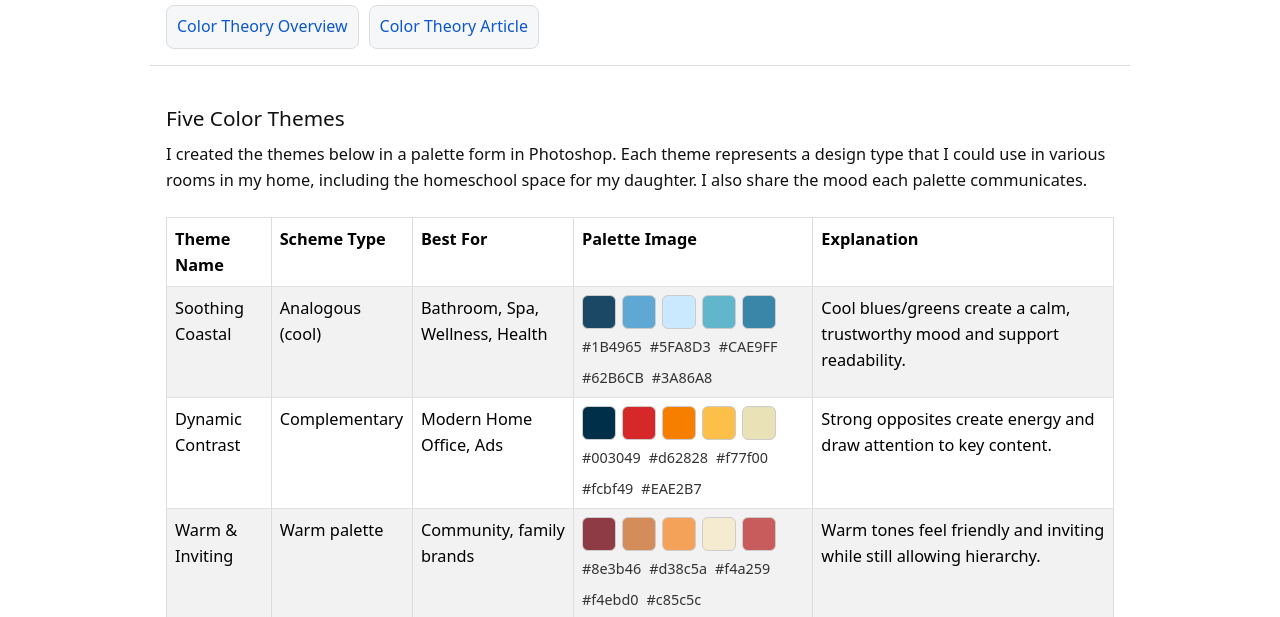
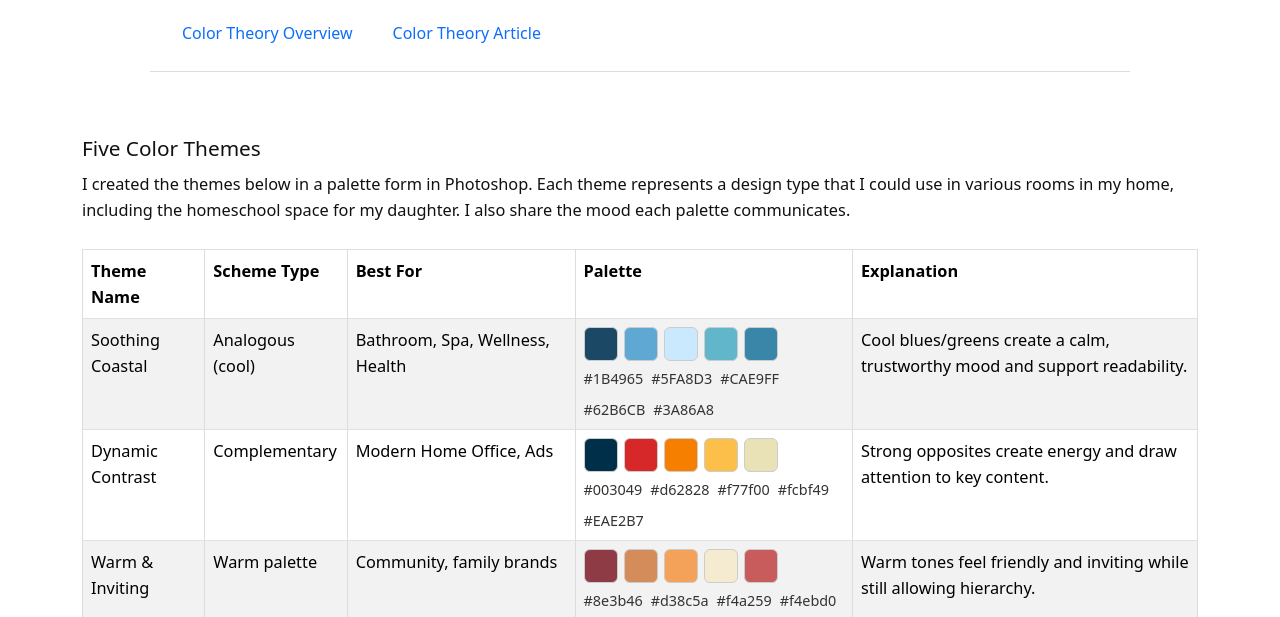
Before and after one commit to acastanon0816-blip/portfoliobootstrap, a plain HTML site: page color-themes.html in a window 1280 px wide. Shown: the part 129-746 px from the top of the page. Drawn offline with nearby package versions, Linux system fonts and the light colour scheme.

Commit message:
test corrections

```diff
--- a/color-themes.html
+++ b/color-themes.html
@@ -56,29 +56,32 @@
   </div>
 </nav>
 
-      <nav aria-label="Color Theory Sub Navigation">
-        <ul>
-          <li><a href="color-theory.html">Color Theory Overview</a></li>
-          <li><a href="color-theory-article.html">Color Theory Article</a></li>
+      <nav aria-label="Color Theory Sub Navigation" class="mt-3">
+  <ul class="nav nav-pills gap-2">
+    <li class="nav-item">
+      <a class="nav-link" href="color-theory.html">Color Theory Overview</a>
+    </li>
+    <li class="nav-item">
+      <a class="nav-link" href="color-theory-article.html">Color Theory Article</a>
+    </li>
   </ul>
 </nav>
     </header>
 
-    <main>
+    <main class="container my-4">
       <h2>Five Color Themes</h2>
       <p>
         I created the themes below in a palette form in Photoshop. Each theme represents a design type that I could use in various rooms
         in my home, including the homeschool space for my daughter. I also share the mood each palette communicates.
       </p>
-
+   <div class="table-responsive">
   <table class="table table-striped table-bordered align-middle">
-        <div class="container my-4"></div>
     <thead>
       <tr>
         <th>Theme Name</th>
         <th>Scheme Type</th>
         <th>Best For</th>
-            <th>Palette Image</th>
+        <th>Palette</th>
         <th>Explanation</th>
       </tr>
     </thead>
@@ -105,6 +108,7 @@
         </td>
         <td>Cool blues/greens create a calm, trustworthy mood and support readability.</td>
       </tr>
+
       <tr>
         <td>Dynamic Contrast</td>
         <td>Complementary</td>
@@ -127,6 +131,7 @@
         </td>
         <td>Strong opposites create energy and draw attention to key content.</td>
       </tr>
+
       <tr>
         <td>Warm &amp; Inviting</td>
         <td>Warm palette</td>
@@ -149,6 +154,7 @@
         </td>
         <td>Warm tones feel friendly and inviting while still allowing hierarchy.</td>
       </tr>
+
       <tr>
         <td>Minimally Modern</td>
         <td>Neutral + accent</td>
@@ -169,8 +175,9 @@
             <span>#2d6a4f</span>
           </div>
         </td>
-            <td>Neutrals keep the design clean; one accent color adds emphasis. For kitchens or bathrooms a metallic accent adds another texture.</td>
+        <td>Neutrals keep the design clean; one accent color adds emphasis.</td>
       </tr>
+
       <tr>
         <td>Primary Fun</td>
         <td>Triadic</td>
@@ -195,13 +202,13 @@
       </tr>
     </tbody>
   </table>
+</div>
     </main>
 
     <footer>
       <p><a href="color-theory.html">Back to Color Theory Overview</a></p>
       <p>&copy; 2026</p>
     </footer>
-    <script src="js/site.js"></script>
     <script src="https://cdn.jsdelivr.net/npm/bootstrap@5.3.2/dist/js/bootstrap.bundle.min.js"></script>
   </body>
 </html>
```
Lines whose indentation alone changed are shown as unchanged.
